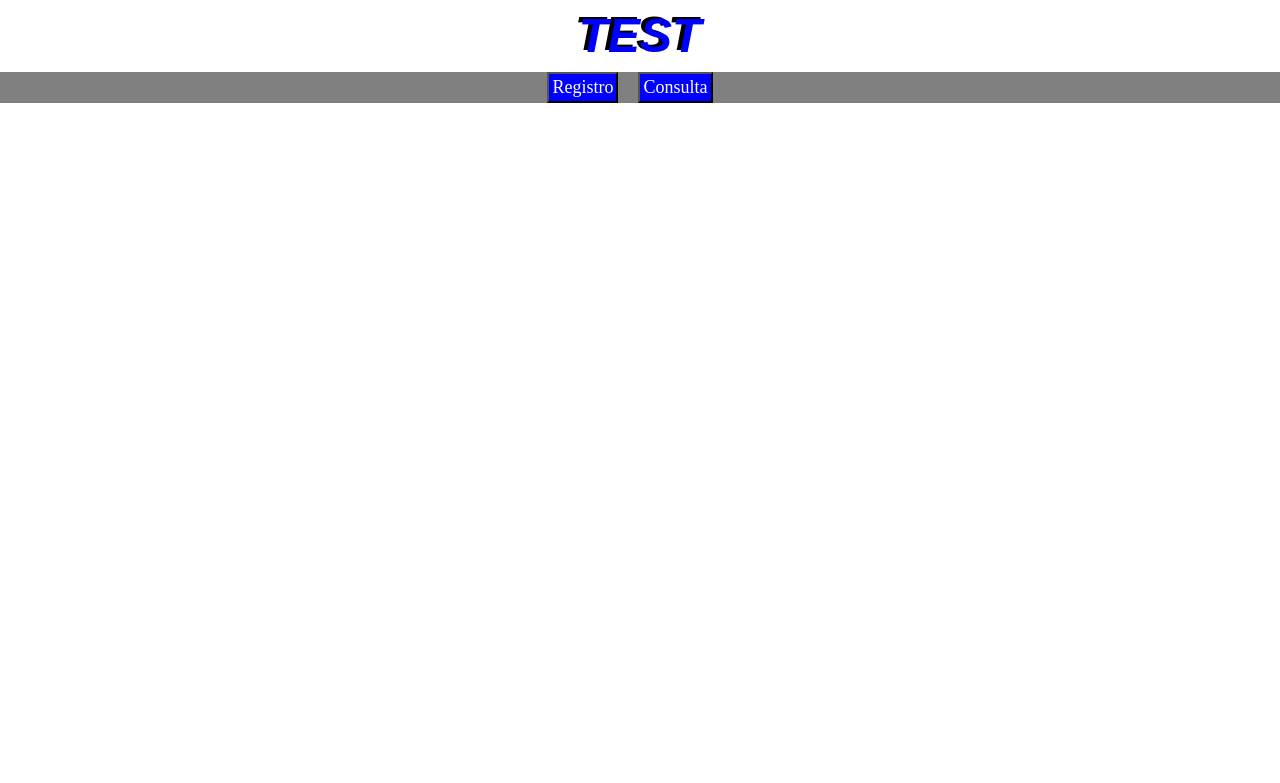
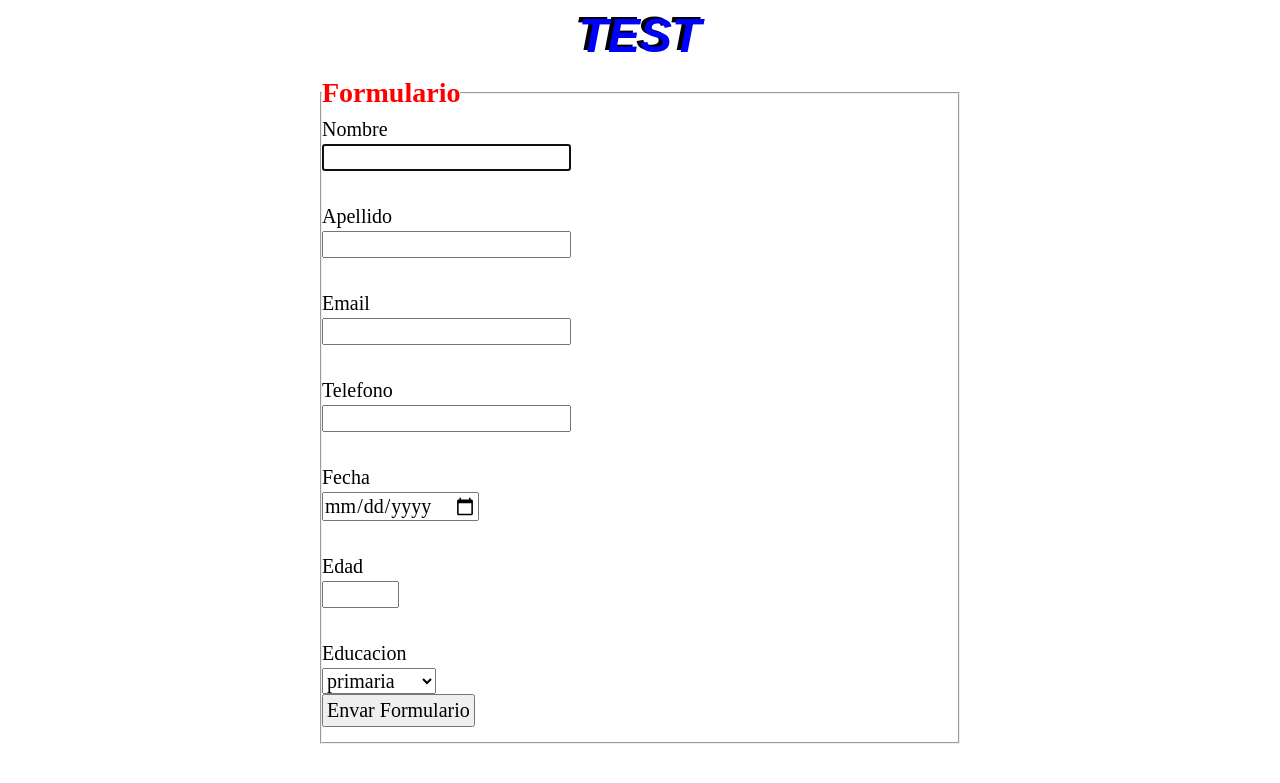
Before and after one commit to Erick14911/testForm, a PHP site: page / in a window 1280 px wide. Shown: the top 783 px of the page. Run offline with PHP 8.4, Linux system fonts and the light colour scheme; data that the repository does not hold is empty.

Commit message:
21/05/24-14

```diff
--- a/assets/static/js/script.js
+++ b/assets/static/js/script.js
@@ -1,33 +1,10 @@
 'use strict';
 
 window.addEventListener('load', () => {
-  const _form = document.forms['form-test'];
-  _form.addEventListener('submit', (event) => {
-      let changes = event.target;
-      for(let i=1; i < _form.length-1;i++){
-        localStorage.setItem(_form[i].name,_form[i].value);
+  const form = document.forms['form-test'];
+  form.addEventListener('submit', (event) => {
+      for(let i=1; i < form.length-1;i++){
+        localStorage.setItem(form[i].name, form[i].value);
       }
   }, false);
-  const registro = document.querySelector('#section');
-  const consulta = document.querySelector('#section2');
-  function switchDisplayRegistro(){
-    if(registro.getAttribute("class")==="oculta"){
-      registro.setAttribute("class","muestra");
-      if(consulta.getAttribute('class')==="muestra"){
-        consulta.setAttribute('class','oculta');
-      }
-    }
-  }
-  function switchDisplayConsulta(){
-    if(consulta.getAttribute("class")==="oculta"){
-      consulta.setAttribute("class","muestra");
-      if(registro.getAttribute('class')==="muestra"){
-        registro.setAttribute('class','oculta');
-      }
-    }
-  }
-  const btnRegistro = document.querySelector('#btnRegistro');
-  const btnConsulta = document.querySelector('#btnConsulta');
-  btnRegistro.addEventListener('click', switchDisplayRegistro, false);
-  btnConsulta.addEventListener('click', switchDisplayConsulta, false);
 });
--- a/index.php
+++ b/index.php
@@ -1,20 +1,5 @@
 <!--@author:Erick14911-->
 <!DOCTYPE html>
-<?php
-function connect(){
-    $connection = new mysqli('localhost','root',"",'db_persona');
-    if($connection->connect_errno){
-        HEADER('Location: error.php');
-    }else{
-       mysqli_query($connection, "SET NAMES 'utf8'");
-    //    $connection -> set_charset("utf8");
-    }
-    return $connection;
-}
-$connect2 = connect();
-$sqlSelectReporte = "SELECT * FROM v_reporte_diario;";
-$query = $connect2->query($sqlSelectReporte);
-?>
 <html lang="ES">
   <head>
     <meta charset="UTF-8" />
@@ -35,20 +20,10 @@ $query = $connect2->query($sqlSelectReporte);
           <h1 class="title">Test</h1>
         </hgroup>
       </header>
-      <nav id="nav">
-        <button id="btnRegistro" class="btn">Registro</button>
-        <button id="btnConsulta" class="btn">Consulta</button>
-      </nav>
-
-      <section id="section" class="oculta">
+      <section id="section" class="mostrar">
 <?php
+// SE LLAMA AL MODULO CON EL FORMULARIO
 require_once "templates/formulario.php";
-?>
-      </section>
-      <section id="section2" class="oculta">
-        <h1 class="title">Reporte</h1>
-<?php
-require_once "templates/tabla.php";
 ?>
       </section>
     </main>
--- a/templates/formulario.php
+++ b/templates/formulario.php
@@ -15,10 +15,10 @@
              <input id="telefono" class="input" name="telefono" type="tel" required minlength="10" />
              <br/>
              <label class="label" for="fecha">Fecha</label>
-             <input id="fecha" class="input" name="fecha" type="date"/>
+             <input id="fecha" class="input" name="fecha" type="date" required/>
              <br/>
              <label class="label" for="edad">Edad</label>
-             <input id="edad" class="input" name="edad" type="number" min="1" max="100"/>
+             <input id="edad" class="input" name="edad" type="number" min="1" max="100" required/>
              <br/>
              <label class="label" for="educacion">Educacion</label>
              <select id="educacion" class="select" name="educacion">
--- a/templates/tabla.php
+++ /dev/null
@@ -1,18 +0,0 @@
-        <table>
-        <tr class="rowTable">
-          <th class="headTable">Nombre</th>
-          <th class="headTable">Telefono</th>
-          <th class="headTable">Correo Electronico</th>
-        </tr>
-<?php
-if($query->num_rows){
-    while($fila = $query->fetch_assoc()){
-        echo "<tr class='rowTable'>";
-        echo "<td class='dataTable'>".$fila['Nombre']."</dt>";
-        echo "<td class='dataTable'>".$fila['Telefono']."</dt>";
-        echo "<td class='dataTable'>".$fila['Correo Electronico']."</dt>";
-        echo "</tr>";
-    }
-}
-?>
-      </table>
```
Also changed, not shown: templates/validate-view.php (+8 -0 lines), templates/validate.php (+3 -38 lines).
